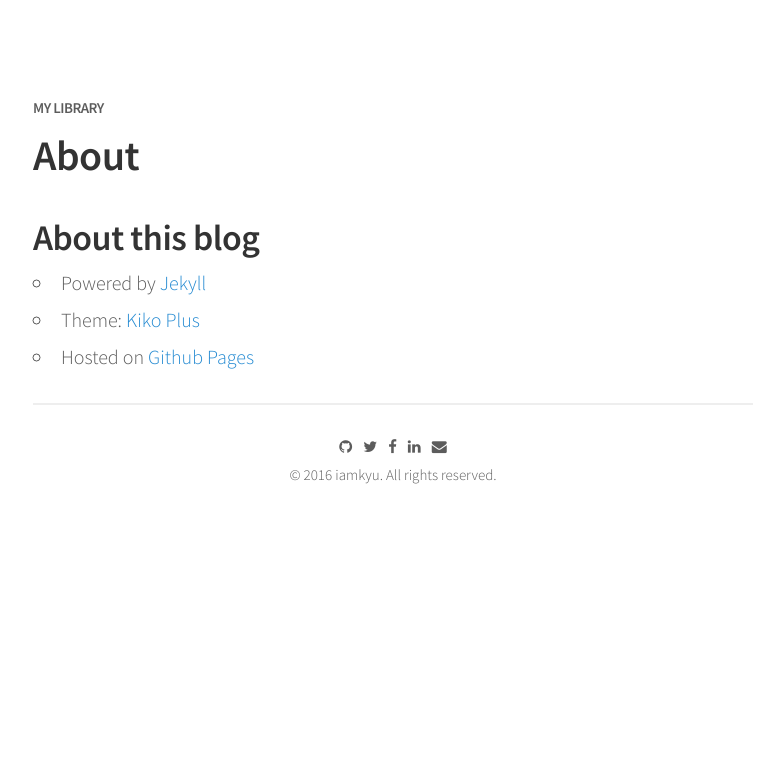
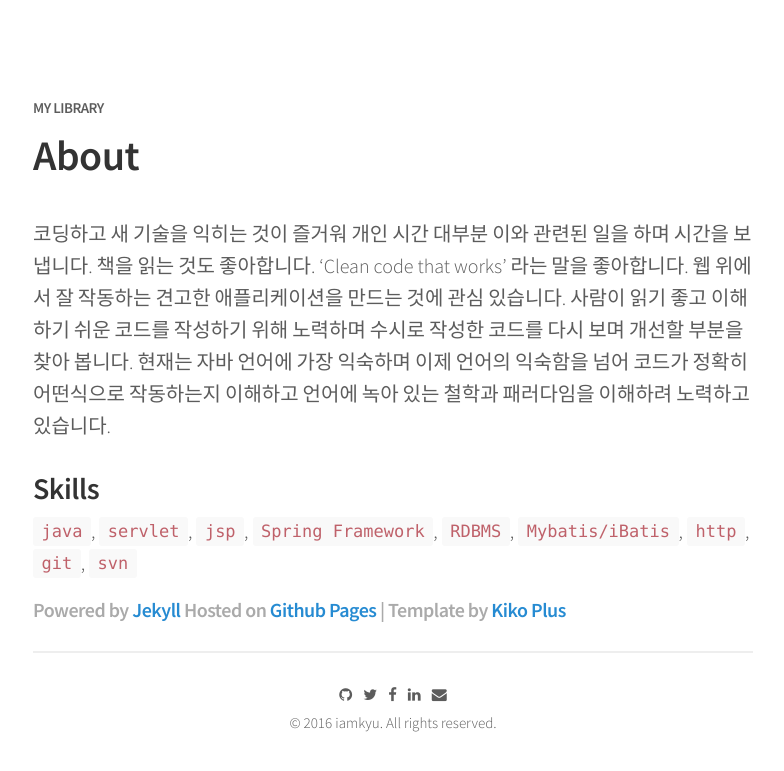
Before and after one commit to iamkyu/iamkyu.github.io, a Jekyll site: the page built from about.md, in a window 1280 px wide. Shown: the top 771 px of the page, without its empty margins (247-1031 px from the left). Built offline with Jekyll 4.4.1, drawn with Linux system fonts in a browser that asks for light colours; nearby versions of some CDN libraries.

Commit message:
update about.md

```diff
--- a/about.md
+++ b/about.md
@@ -3,8 +3,12 @@ title: About
 permalink: /about/
 ---
 
+코딩하고 새 기술을 익히는 것이 즐거워 개인 시간 대부분 이와 관련된 일을 하며 시간을 보냅니다. 책을 읽는 것도 좋아합니다. ‘Clean code that works’ 라는 말을 좋아합니다. 웹 위에서 잘 작동하는 견고한 애플리케이션을 만드는 것에 관심 있습니다. 사람이 읽기 좋고 이해 하기 쉬운 코드를 작성하기 위해 노력하며 수시로 작성한 코드를 다시 보며 개선할 부분을 찾아 봅니다. 현재는 자바 언어에 가장 익숙하며 이제 언어의 익숙함을 넘어 코드가 정확히 어떤식으로 작동하는지 이해하고 언어에 녹아 있는 철학과 패러다임을 이해하려 노력하고 있습니다.
 
-## About this blog
-- Powered by [Jekyll](http://jekyllrb.com)
-- Theme: [Kiko Plus](https://github.com/AWEEKJ/Kiko-plus)
-- Hosted on [Github Pages](https://pages.github.com)
+### Skills
+
+`java`, `servlet`, `jsp`, `Spring Framework`,  `RDBMS`, `Mybatis/iBatis`, `http`,  `git`, `svn`
+
+
+
+###### Powered by [Jekyll](http://jekyllrb.com) Hosted on [Github Pages](https://pages.github.com) | Template by [Kiko Plus](https://github.com/AWEEKJ/Kiko-plus)
```
